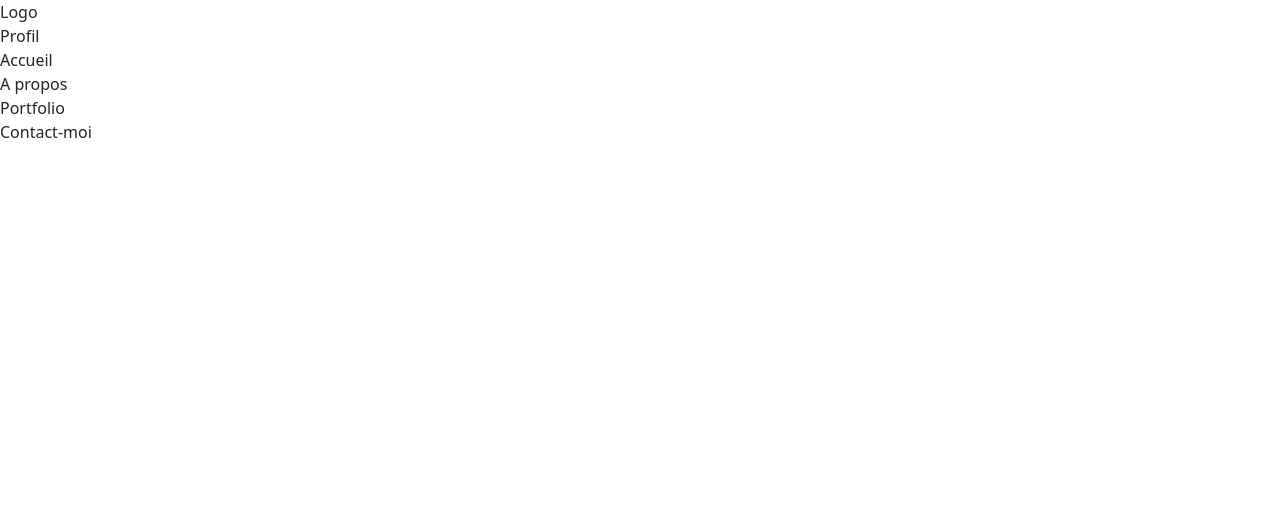
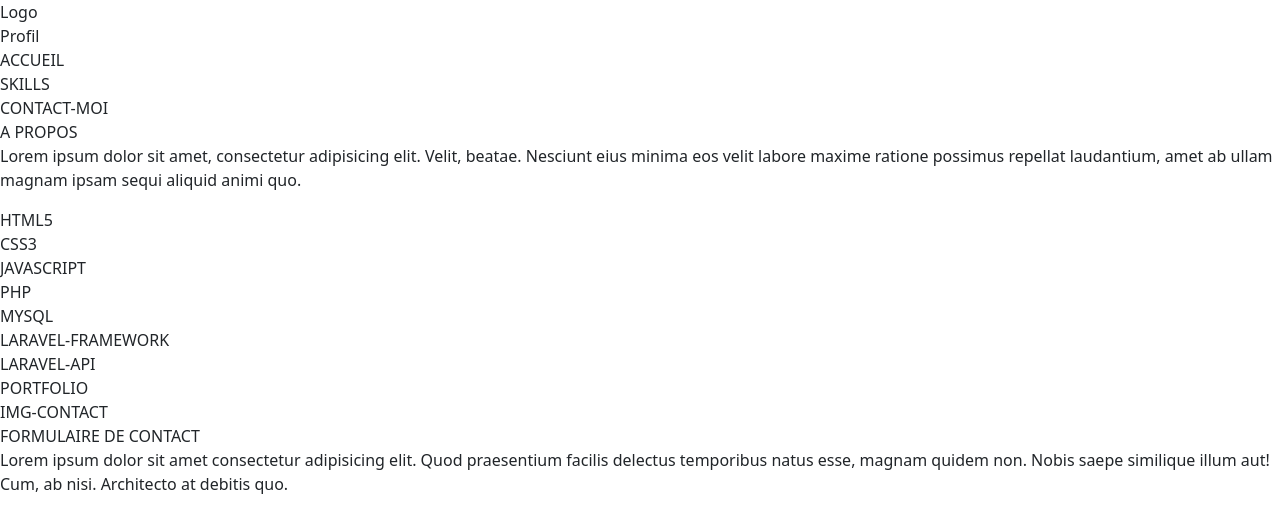
Before and after one commit to LukadiTshitengeFreddy/PORTFOLIO, a plain HTML site: page Index.html in a window 1280 px wide. Drawn offline with nearby package versions, Linux system fonts and the light colour scheme.

Commit message:
Ajout des differentes sections

```diff
--- a/Index.html
+++ b/Index.html
@@ -37,7 +37,7 @@
             rel="stylesheet"
             integrity="sha384-EVSTQN3/azprG1Anm3QDgpJLIm9Nao0Yz1ztcQTwFspd3yD65VohhpuuCOmLASjC"
             crossorigin="anonymous">
-
+        <link rel="stylesheet" href="index.css">
         <title>Portfolio</title>
     </head>
     <body>
@@ -45,11 +45,46 @@
             <div>Logo</div>
             <div>Profil</div>
             <nav>
-                <div>Accueil</div>
-                <div>A propos</div>
-                <div>Portfolio</div>
-                <div>Contact-moi</div>
+                <div>ACCUEIL</div>
+                <div>SKILLS</div>
+                <div>CONTACT-MOI</div>
+                <div>A PROPOS</div>
             </nav>
         </header>
+        <div>
+            <p>
+                Lorem ipsum dolor sit amet, consectetur adipisicing elit. Velit,
+                beatae. Nesciunt eius minima eos velit labore maxime ratione
+                possimus repellat laudantium, amet ab ullam magnam ipsam sequi
+                aliquid animi quo.
+            </p>
+        </div>
+        <section>
+            <div>
+                <div>HTML5</div>
+                <div>CSS3</div>
+                <div>JAVASCRIPT</div>
+                <div>PHP</div>
+                <div>MYSQL</div>
+                <div>LARAVEL-FRAMEWORK</div>
+            </div>
+            <div>
+                <div>LARAVEL-API</div>
+                <div>PORTFOLIO</div>
+            </div>
+        </section>
+        <section>
+            <div>IMG-CONTACT</div>
+            <div>FORMULAIRE DE CONTACT</div>
+        </section>
+        <footer>
+            <div>
+                Lorem ipsum dolor sit amet consectetur adipisicing elit. Quod
+                praesentium facilis delectus temporibus natus esse, magnam
+                quidem non. Nobis saepe similique illum aut! Cum, ab nisi.
+                Architecto at debitis quo.
+            </div>
+            <div></div>
+        </footer>
     </body>
 </html>
--- /dev/null
+++ b/index.css
@@ -0,0 +1,3 @@
+body{
+
+}
```
